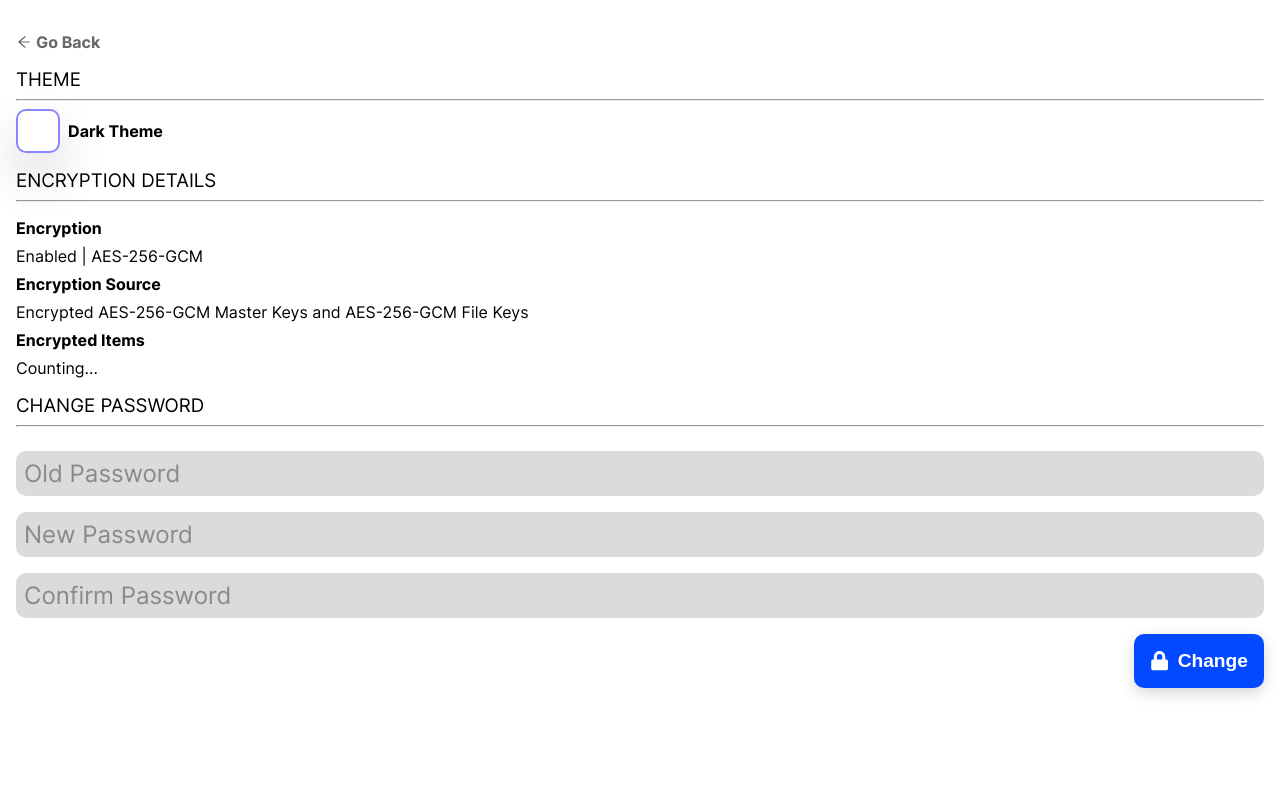
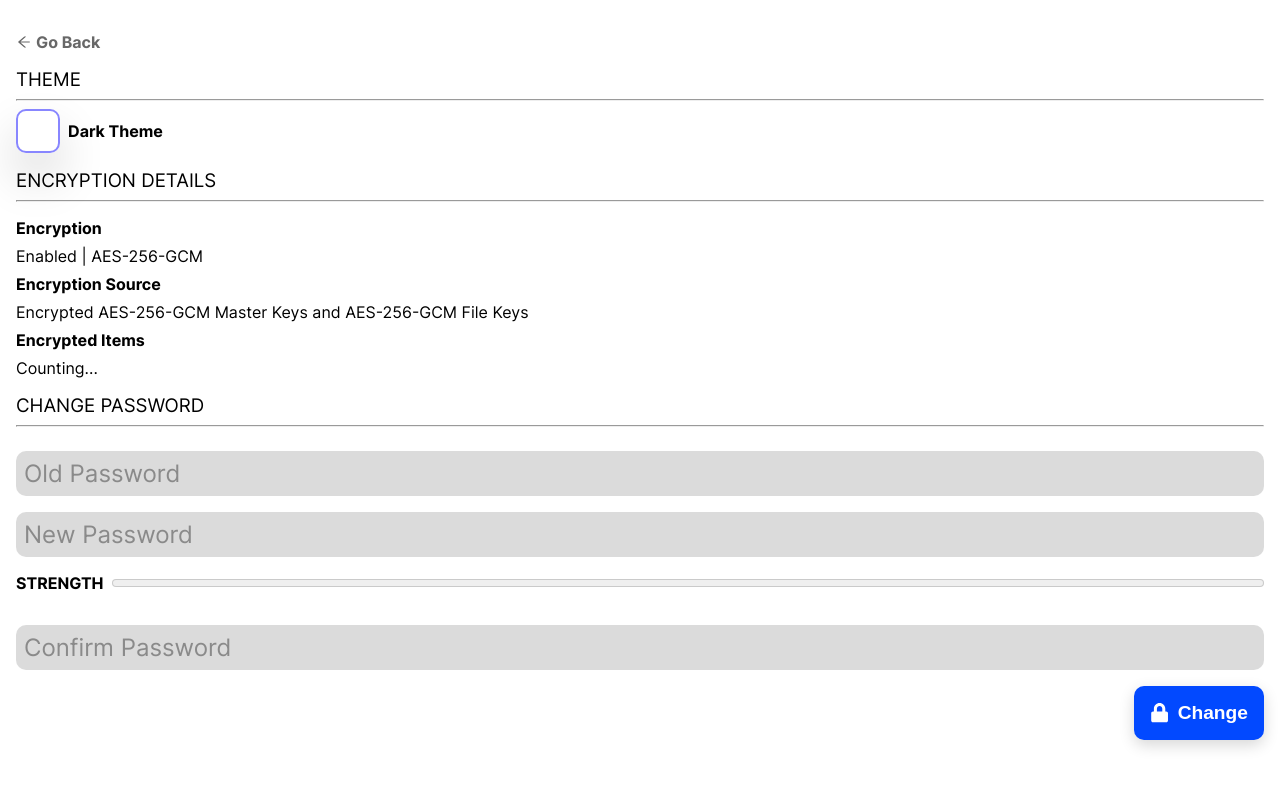
Before and after one commit to httpjamesm/opus, a React (Create React App) app: page /prefs in a window 1280 px wide. Shown: the top 788 px of the page. Built offline with nearby package versions, Linux system fonts and the light colour scheme; no server answers.

Commit message:
password strength meter

```diff
--- a/src/components/prefs/ChangePassword.tsx
+++ b/src/components/prefs/ChangePassword.tsx
@@ -1,7 +1,7 @@
 import styles from "src/styles/Prefs.module.scss";
 
 import { FaLock } from "react-icons/fa";
-import { useState } from "react";
+import { useEffect, useState } from "react";
 
 import { toast } from "react-toastify";
 import "react-toastify/dist/ReactToastify.css";
@@ -14,6 +14,7 @@ import { createSalt, deriveKeypair, encrypt } from "src/utils/aes";
 import { uint8ArrayToBase64 } from "src/utils/b64";
 
 import { useNavigate } from "react-router-dom";
+import { scorePassword } from "src/utils/password";
 
 const ChangePassword = () => {
     const navigate = useNavigate();
@@ -21,6 +22,13 @@ const ChangePassword = () => {
     const [oldPassword, setOldPassword] = useState<string>("");
     const [newPassword, setNewPassword] = useState<string>("");
     const [confirmPassword, setConfirmPassword] = useState<string>("");
+
+    const [passwordScore, setPasswordScore] = useState<number>(0);
+
+    useEffect(() => {
+        const newScore = scorePassword(newPassword);
+        setPasswordScore(newScore);
+    }, [newPassword]);
 
     const changePassword = async () => {
         if (!oldPassword || !newPassword || !confirmPassword) {
@@ -176,6 +184,15 @@ const ChangePassword = () => {
                 placeholder="New Password"
                 onChange={(e) => setNewPassword(e.target.value)}
             />
+            <div className={styles.group}>
+                <p>STRENGTH</p>
+                <meter
+                    max="100"
+                    min="0"
+                    value={passwordScore}
+                    className={styles.passwordMeter}
+                />
+            </div>
             <input
                 type="password"
                 placeholder="Confirm Password"
--- a/src/styles/Prefs.module.scss
+++ b/src/styles/Prefs.module.scss
@@ -49,3 +49,7 @@
     box-sizing: border-box;
     width: 100%;
 }
+
+.passwordMeter {
+    width: 100%;
+}
--- /dev/null
+++ b/src/utils/password.js
@@ -0,0 +1,28 @@
+export function scorePassword(pass) {
+    var score = 0;
+    if (!pass)
+        return score;
+
+    // award every unique letter until 5 repetitions
+    var letters = new Object();
+    for (var i=0; i<pass.length; i++) {
+        letters[pass[i]] = (letters[pass[i]] || 0) + 1;
+        score += 5.0 / letters[pass[i]];
+    }
+
+    // bonus points for mixing it up
+    var variations = {
+        digits: /\d/.test(pass),
+        lower: /[a-z]/.test(pass),
+        upper: /[A-Z]/.test(pass),
+        nonWords: /\W/.test(pass),
+    }
+
+    var variationCount = 0;
+    for (var check in variations) {
+        variationCount += (variations[check] == true) ? 1 : 0;
+    }
+    score += (variationCount - 1) * 10;
+
+    return parseInt(score);
+}
```
